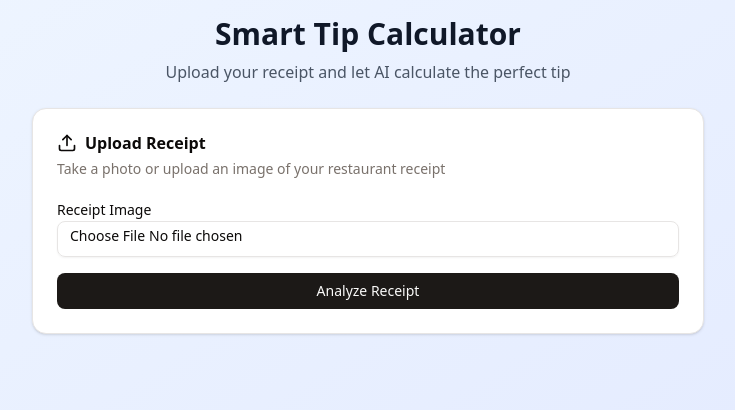
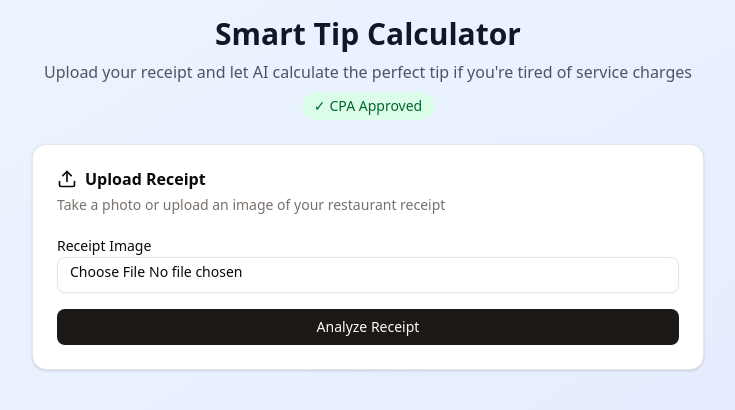
Before and after one commit to alex-thc/tipcalc, a Next.js app: page / in a window 1280 px wide. Shown: the top 410 px of the page, without its empty margins (272-1007 px from the left). Built offline with nearby package versions, Linux system fonts and the light colour scheme.

Commit message:
text changes

```diff
--- a/app/components/tip-calculator.tsx
+++ b/app/components/tip-calculator.tsx
@@ -103,7 +103,10 @@ export default function TipCalculator() {
       <div className="max-w-2xl mx-auto space-y-6">
         <div className="text-center">
           <h1 className="text-3xl font-bold text-gray-900 mb-2">Smart Tip Calculator</h1>
-          <p className="text-gray-600">Upload your receipt and let AI calculate the perfect tip</p>
+          <p className="text-gray-600">Upload your receipt and let AI calculate the perfect tip if you're tired of service charges</p>
+          <div className="mt-2 inline-flex items-center px-3 py-1 rounded-full bg-green-100 text-green-800 text-sm font-medium">
+            <span className="mr-1">✓</span> CPA Approved
+          </div>
         </div>
 
         {/* Upload Section */}
```
